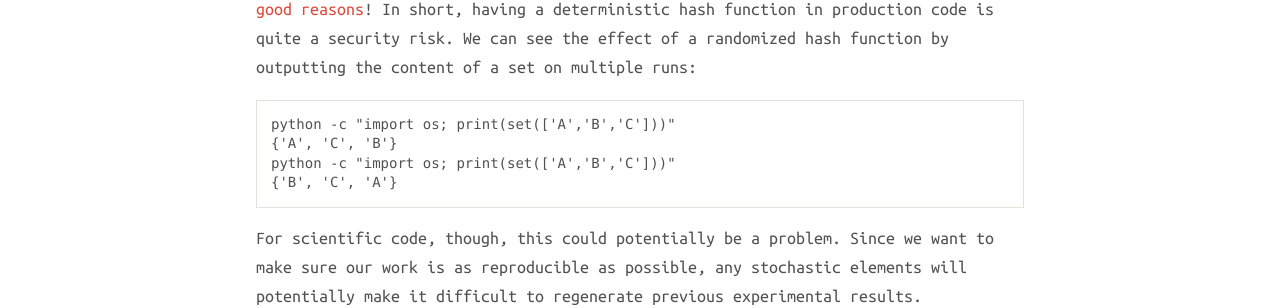
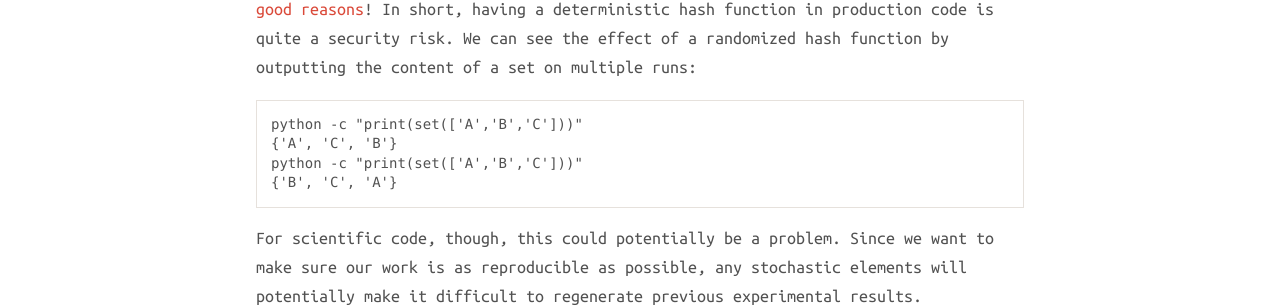
Before and after one commit to jimmycallin/jimmycallin.github.io, a Jekyll site: the page built from _posts/2016-01-03-make-your-python3-code-reproducible.md, in a window 1280 px wide. Shown: the part 441-749 px from the top of the page. Built offline with Jekyll 4.4.1, drawn with Linux system fonts in a browser that asks for light colours; nearby versions of some CDN libraries.

Commit message:
removed unnecessary code in example

```diff
--- a/_posts/2016-01-03-make-your-python3-code-reproducible.md
+++ b/_posts/2016-01-03-make-your-python3-code-reproducible.md
@@ -5,9 +5,9 @@ title: Make your scientific Python 3 code reproducible by deterministic hashing
 
 As of Python 3.3, the built in `hash` function is randomized by default -- [for very good reasons](https://mail.python.org/pipermail/python-announce-list/2012-March/009394.html)! In short, having a deterministic hash function in production code is quite a security risk. We can see the effect of a randomized hash function by outputting the content of a set on multiple runs:
 
-    python -c "import os; print(set(['A','B','C']))"
+    python -c "print(set(['A','B','C']))"
     {'A', 'C', 'B'}
-    python -c "import os; print(set(['A','B','C']))"
+    python -c "print(set(['A','B','C']))"
     {'B', 'C', 'A'}
 
 
@@ -27,5 +27,4 @@ Most of the time, we don't have this luxury. I quite often rely upon separate li
     python run_experiment.py
 
 
-
 At last, I want to emphasize: this should only be done with the purpose of having a non-random ordering of sets and dictionaries! If you actually want a deterministic hash value of e.g. a string, you should almost always use [hashlib](https://docs.python.org/3/library/hashlib.html).
```
